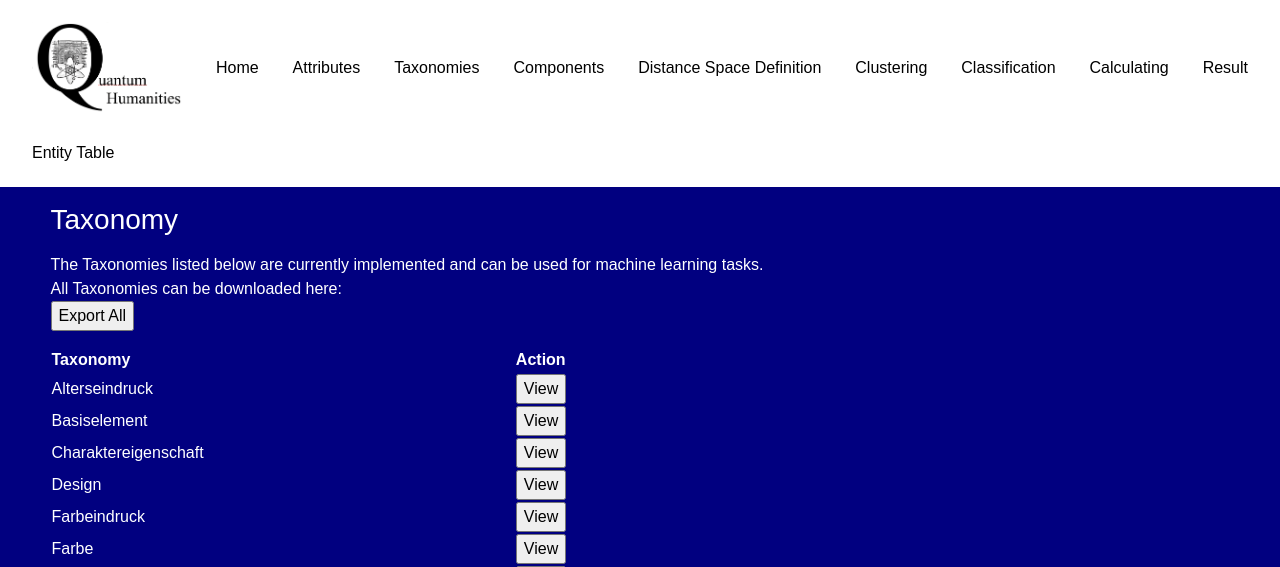
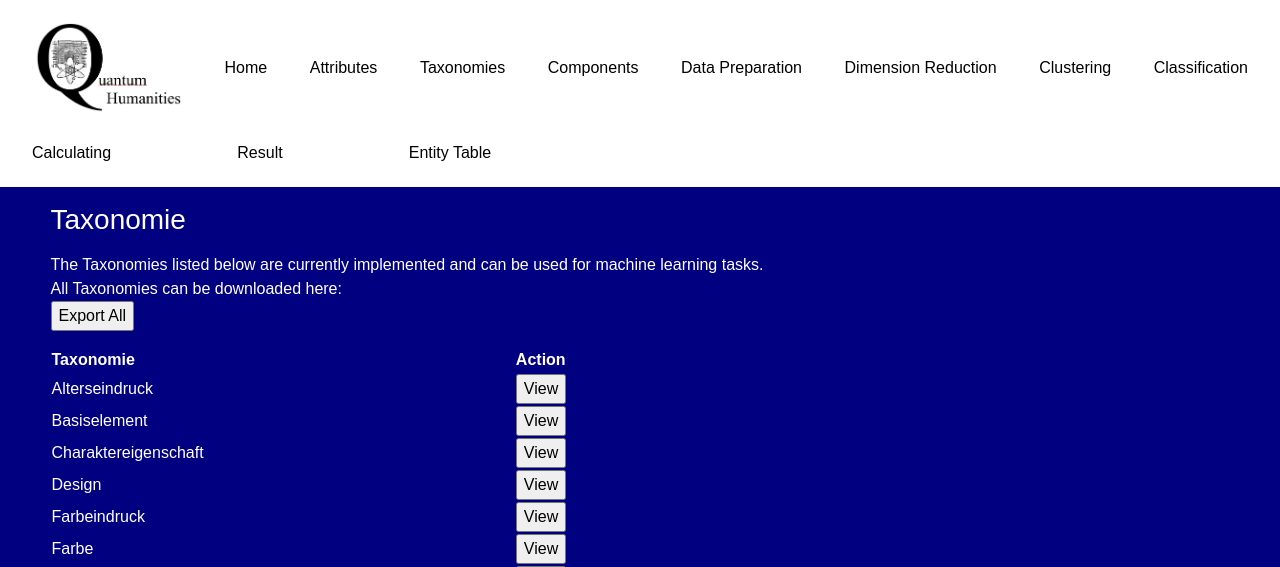
Before and after one commit to UST-QuAntiL/qhana, a Flask app: page /taxonomies in a window 1280 px wide. Shown: the top 567 px of the page. Run offline with Flask 2, Linux system fonts and the light colour scheme; some libraries are stand-ins or nearby versions.

Commit message:
Changes spelling and navigation

```diff
--- a/backend/attribute.py
+++ b/backend/attribute.py
@@ -196,11 +196,11 @@ class Attribute(enum.Enum):
         elif attribute == Attribute.materialeindruck:
             return "Material Impression"
         elif attribute == Attribute.farbe:
-            return "Colour"
+            return "Color"
         elif attribute == Attribute.farbeindruck:
-            return "Colour Impression"
+            return "Color Impression"
         elif attribute == Attribute.farbkonzept:
-            return "Colour Concept"
+            return "Color Concept"
         else:
             Logger.error("No name for attribute \"" + str(attribute) + "\" specified")
             raise ValueError("No name for attribute \"" + str(attribute) + "\" specified")
--- a/backend/scaling.py
+++ b/backend/scaling.py
@@ -34,9 +34,9 @@ class ScalingType(enum.Enum):
     def get_description(scalingType) -> str:
         description = ""
         if scalingType == ScalingType.mds:
-            description = ("Multidimensioal scaling (MDS) is a means of visualizing"
+            description = ("Multidimensional scaling (MDS) is a means of visualizing"
                     + "the level of similarity of individual cases of dataset."
-                    + "MDS is used to translate 'information about the pairwise"
+                    + " MDS is used to translate 'information about the pairwise"
                     + "distances among a set of n objects or individuals"
                     + "into a configuration of n points mapped into an abstract Cartesian space.")
         else:
--- a/templates/base.html
+++ b/templates/base.html
@@ -88,10 +88,18 @@ body {
   <a href="/taxonomies">Taxonomies</a>
   <a href="/components">Components</a>
   <div class="subnav">
-    <button class="subnavbtn">Distance Space Definition<i class="fa fa-caret-down"></i></button>
+    <button class="subnavbtn">Data Preparation<i class="fa fa-caret-down"></i></button>
     <div class="subnav-content">
         <a href="/costumeplan">Costume Distance Space</a>
         <a href="/entitySimilarities">Similarities</a>
+        <!--<a href="/scaling">Embedding</a>-->
+        <!--<a href="/clustering">Clustering</a>-->
+    </div>
+  </div>
+  <div class="subnav">
+    <button class="subnavbtn">Dimension Reduction<i class="fa fa-caret-down"></i></button>
+    <div class="subnav-content">
+        <a href="/">Auto Encoder</a>
         <a href="/scaling">Embedding</a>
         <!--<a href="/clustering">Clustering</a>-->
     </div>
--- a/templates/taxonomies.html
+++ b/templates/taxonomies.html
@@ -3,7 +3,7 @@
 {% block content %}
 <body background="/static/logos/planqkbackground2.jpg"></body>
 <p>
-    <h3><span style="color:white;">Taxonomy</span></h3>
+    <h3><span style="color:white;">Taxonomie</span></h3>
 </p>
 <p><span style="color:white;">
 The Taxonomies listed below are currently implemented and can be used for machine learning tasks.</span>
@@ -15,7 +15,7 @@ All Taxonomies can be downloaded here:</span>
 
 <table style="width:50%">
     <tr>
-        <th><span style="color:white;">Taxonomy</span></th>
+        <th><span style="color:white;">Taxonomie</span></th>
         <th><span style="color:white;">Action</span></th>
     </tr>
     {% for taxonomy in taxonomies %}
```
